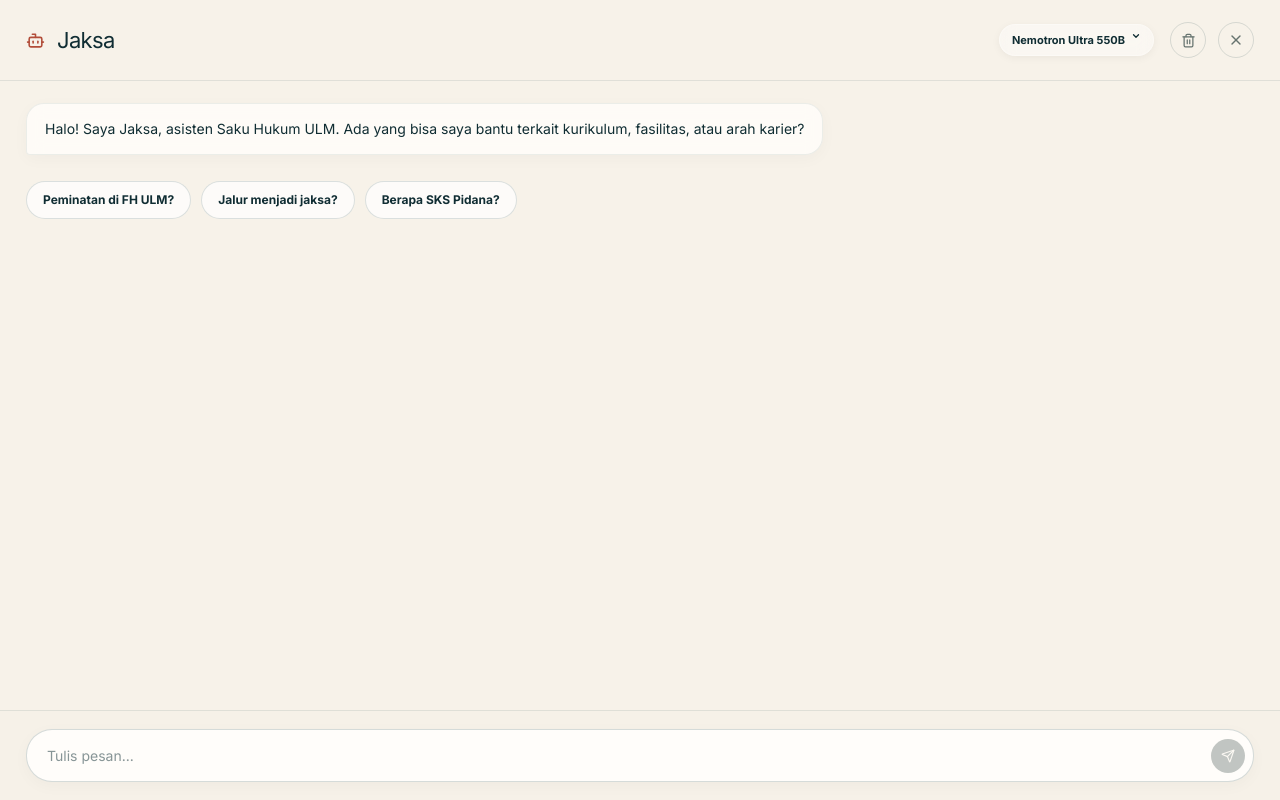
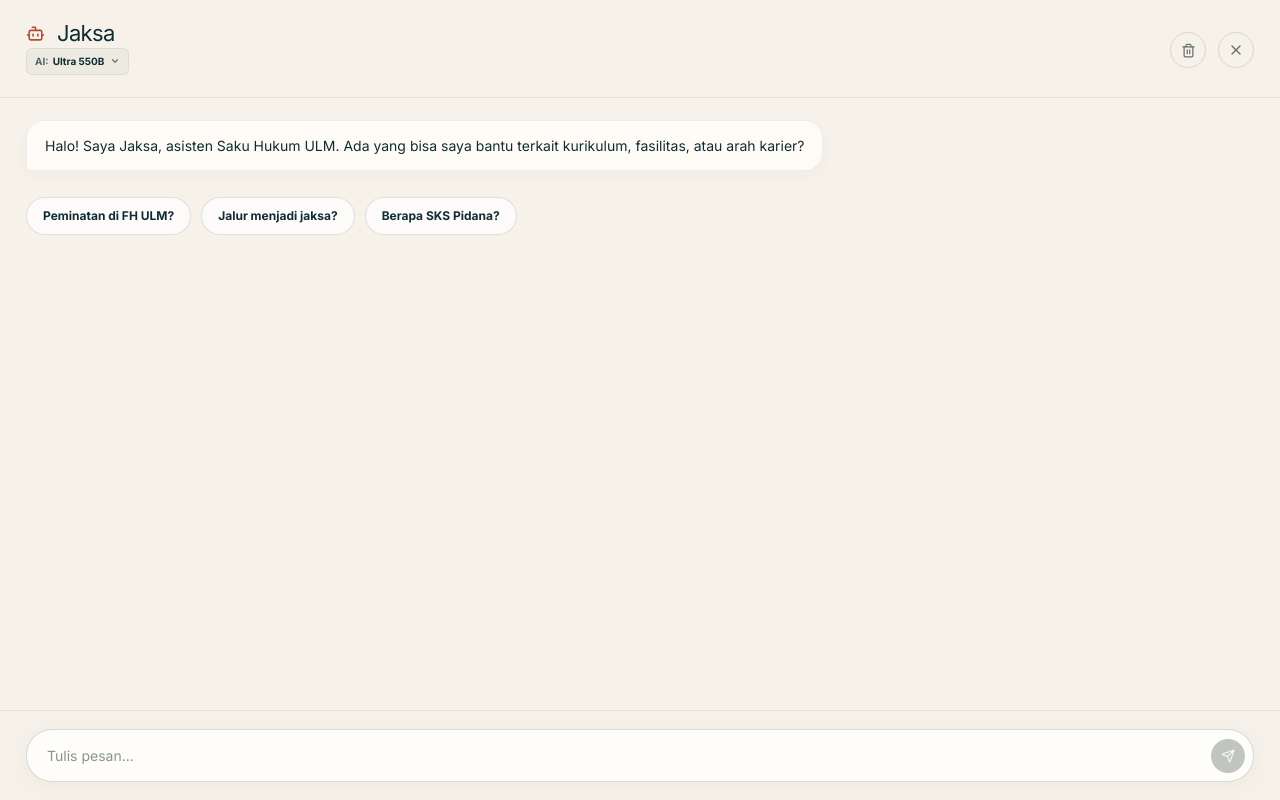
Before and after one commit to kecrwn/Saku-Hukum-ULM, a Next.js app: page /chat in a window 1280 px wide. Shown: the top 800 px of the page. Built offline with nearby package versions, Linux system fonts and the light colour scheme.

Commit message:
style(chat): refine model selector layout and compact badge design

```diff
--- a/src/components/Chatbot.tsx
+++ b/src/components/Chatbot.tsx
@@ -141,12 +141,12 @@ export function Chatbot({ fullScreen }: { fullScreen?: boolean }) {
   const [isModelMenuOpen, setIsModelMenuOpen] = useState(false);
 
   const models = [
-    { id: "nvidia/nemotron-3-ultra-550b-a55b", name: "Nemotron Ultra 550B" },
+    { id: "nvidia/nemotron-3-ultra-550b-a55b", name: "Ultra 550B" },
     { id: "nvidia/nemotron-3.5-lightning-30b-a3b", name: "Lightning 30B" },
     { id: "moonshotai/kimi-k3", name: "Kimi K3" }
   ];
 
-  const currentModelName = models.find(m => m.id === selectedModel)?.name || "Nemotron Ultra 550B";
+  const currentModelName = models.find(m => m.id === selectedModel)?.name || "Ultra 550B";
 
   const { messages, setMessages, input, handleInputChange, handleSubmit, isLoading, append } = useChat({
     api: "/api/chat",
@@ -258,12 +258,12 @@ export function Chatbot({ fullScreen }: { fullScreen?: boolean }) {
         .read-more-btn { align-self: flex-start; margin-top: 6px; font-size: 11px; font-weight: 800; color: var(--clay); background: transparent; border: none; cursor: pointer; padding: 0; text-transform: uppercase; letter-spacing: 0.05em; transition: opacity 150ms ease-out; }
         .read-more-btn:hover { opacity: 0.7; }
         .chat-msg-user .read-more-btn { color: var(--paper); opacity: 0.8; }
-        .glass-model-menu { position: absolute; top: calc(100% + 8px); right: 0; background: rgba(255, 255, 255, 0.75); backdrop-filter: blur(16px); -webkit-backdrop-filter: blur(16px); border: 1px solid rgba(255, 255, 255, 0.5); border-radius: 14px; padding: 6px; box-shadow: 0 10px 30px rgba(16, 45, 51, 0.15); display: flex; flex-direction: column; gap: 4px; min-width: 170px; z-index: 100; animation: chat-slide-up 0.2s cubic-bezier(0.23, 1, 0.32, 1); }
-        .glass-model-btn { display: flex; align-items: center; justify-content: space-between; width: 100%; text-align: left; padding: 8px 12px; border-radius: 8px; border: none; background: transparent; font-size: 12px; font-weight: 600; color: var(--ink-deep); cursor: pointer; transition: all 150ms ease; }
-        .glass-model-btn:hover { background: rgba(255, 255, 255, 0.6); transform: scale(1.02); }
+        .glass-model-menu { position: absolute; top: calc(100% + 4px); left: 0; background: rgba(255, 255, 255, 0.95); backdrop-filter: blur(16px); -webkit-backdrop-filter: blur(16px); border: 1px solid rgba(23, 62, 68, 0.1); border-radius: 10px; padding: 4px; box-shadow: 0 12px 32px rgba(16, 45, 51, 0.12); display: flex; flex-direction: column; min-width: 150px; z-index: 100; animation: chat-slide-up 0.2s cubic-bezier(0.23, 1, 0.32, 1); }
+        .glass-model-btn { display: flex; align-items: center; justify-content: space-between; width: 100%; text-align: left; padding: 8px 10px; border-radius: 6px; border: none; background: transparent; font-size: 11px; font-weight: 600; color: var(--ink-deep); cursor: pointer; transition: all 150ms ease; }
+        .glass-model-btn:hover { background: rgba(23, 62, 68, 0.05); }
         .glass-model-btn.active { background: rgba(23, 62, 68, 0.08); color: var(--clay); }
-        .glass-dropdown-toggle { background: rgba(255, 255, 255, 0.4); backdrop-filter: blur(8px); border: 1px solid rgba(255, 255, 255, 0.3); color: var(--ink-deep); font-size: 11px; font-weight: 700; padding: 6px 12px; border-radius: 99px; cursor: pointer; display: flex; items-center: center; gap: 6px; transition: all 200ms ease; box-shadow: 0 2px 8px rgba(0,0,0,0.05); }
-        .glass-dropdown-toggle:hover { background: rgba(255, 255, 255, 0.7); box-shadow: 0 4px 12px rgba(0,0,0,0.08); }
+        .glass-dropdown-toggle { background: rgba(23, 62, 68, 0.04); border: 1px solid rgba(23, 62, 68, 0.08); color: var(--ink-deep); font-size: 10px; font-weight: 700; padding: 4px 8px; border-radius: 6px; cursor: pointer; display: flex; align-items: center; gap: 4px; transition: all 200ms ease; margin-top: 4px; }
+        .glass-dropdown-toggle:hover { background: rgba(23, 62, 68, 0.08); }
       `}</style>
 
       {!isOpen && !fullScreen && (
@@ -274,21 +274,20 @@ export function Chatbot({ fullScreen }: { fullScreen?: boolean }) {
 
       {isOpen && (
         <div className={fullScreen ? "chat-panel-fullscreen" : `chat-panel ${isExpanding ? 'is-expanding' : ''}`}>
-          <div className="chat-head">
-            <div className="chat-head-title">
-              <Bot size={19} />
-              {isIndonesian ? "Jaksa" : "Jaksa"}
-            </div>
-
-            <div className="flex gap-2 items-center">
+          <div className="chat-head items-start">
+            <div className="flex flex-col">
+              <div className="chat-head-title">
+                <Bot size={19} />
+                {isIndonesian ? "Jaksa" : "Jaksa"}
+              </div>
               <div className="relative">
                 <button
                   type="button"
                   onClick={() => setIsModelMenuOpen(!isModelMenuOpen)}
-                  className="glass-dropdown-toggle mr-2"
+                  className="glass-dropdown-toggle"
                 >
-                  {currentModelName}
-                  <svg width="10" height="10" viewBox="0 0 24 24" fill="none" stroke="currentColor" strokeWidth="3" strokeLinecap="round" strokeLinejoin="round" style={{ transform: isModelMenuOpen ? 'rotate(180deg)' : 'none', transition: 'transform 0.2s' }}><polyline points="6 9 12 15 18 9"></polyline></svg>
+                  <span className="opacity-70">AI:</span> {currentModelName}
+                  <svg width="10" height="10" viewBox="0 0 24 24" fill="none" stroke="currentColor" strokeWidth="3" strokeLinecap="round" strokeLinejoin="round" style={{ transform: isModelMenuOpen ? 'rotate(180deg)' : 'none', transition: 'transform 0.2s', marginLeft: '2px', opacity: 0.6 }}><polyline points="6 9 12 15 18 9"></polyline></svg>
                 </button>
                 {isModelMenuOpen && (
                   <>
@@ -312,7 +311,9 @@ export function Chatbot({ fullScreen }: { fullScreen?: boolean }) {
                   </>
                 )}
               </div>
+            </div>
 
+            <div className="flex gap-2 items-center mt-1">
               <button
                 type="button"
                 onClick={handleClearChat}
```
